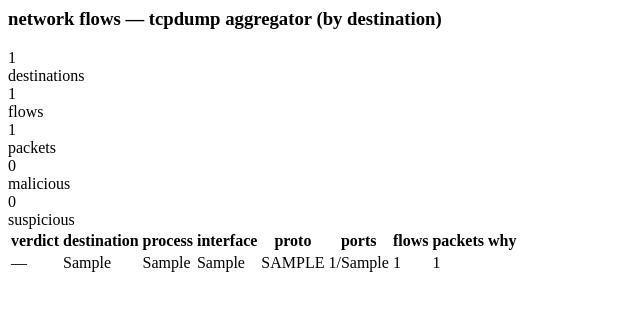
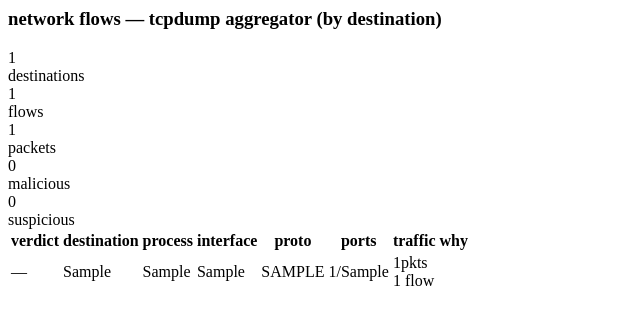
Before and after one commit to iklobato/avai, a Flask app: page /fragments/network-flows in a window 1280 px wide. Shown: the top 325 px of the page, without its empty margins (0-640 px from the left). Run offline with Flask 3, Linux system fonts and the light colour scheme; tables that the repository leaves empty hold one stand-in row (values such as "Sample post"); parts of the project's set-up code (start-up, migrations or seed data) failed here and were passed over; some libraries are stand-ins or nearby versions.

Commit message:
network_flows: merge flows+packets into one 'traffic' column
Combine the two adjacent numeric columns into a single right-aligned
traffic cell (packets bold + 'N flows' beneath, self-labeled), matching
the stacked-cell design used for destination. Drops the table from 9 to
8 columns and gives 'why' more width (w-1/3).

```diff
--- a/src/avai/templates/partials/_network_flows.html
+++ b/src/avai/templates/partials/_network_flows.html
@@ -46,9 +46,8 @@
           <th class="text-left  font-semibold pb-2">interface</th>
           <th class="text-left  font-semibold pb-2">proto</th>
           <th class="text-left  font-semibold pb-2">ports</th>
-          <th class="text-right font-semibold pb-2">flows</th>
-          <th class="text-right font-semibold pb-2">packets</th>
-          <th class="text-left  font-semibold pb-2 w-1/4">why</th>
+          <th class="text-right font-semibold pb-2">traffic</th>
+          <th class="text-left  font-semibold pb-2 w-1/3">why</th>
         </tr>
       </thead>
       <tbody class="divide-y divide-slate-800/80">
@@ -99,8 +98,10 @@
             <td class="py-2 text-sky-300 font-mono">{{ f.iface }}</td>
             <td class="py-2 text-slate-400 font-mono">{{ f.proto }}</td>
             <td class="py-2 text-slate-400 font-mono">{{ f.ports }}</td>
-            <td class="py-2 text-right text-slate-400 font-mono">{{ f.flows }}</td>
-            <td class="py-2 text-right text-slate-300 font-mono">{{ "{:,}".format(f.packets) }}</td>
+            <td class="py-2 text-right whitespace-nowrap">
+              <div class="text-slate-200 font-mono">{{ "{:,}".format(f.packets) }}<span class="ml-1 text-[10px] text-slate-500">pkts</span></div>
+              <div class="text-[10px] text-slate-500 font-mono">{{ f.flows }} flow{{ '' if f.flows == 1 else 's' }}</div>
+            </td>
             <td class="py-2 text-slate-400 line-clamp-2">{{ f.reasoning }}</td>
           </tr>
         {% endfor %}
```
